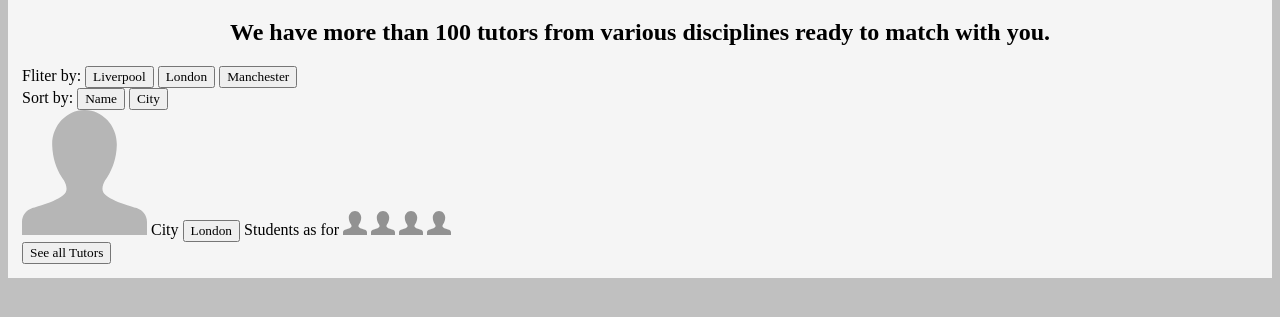
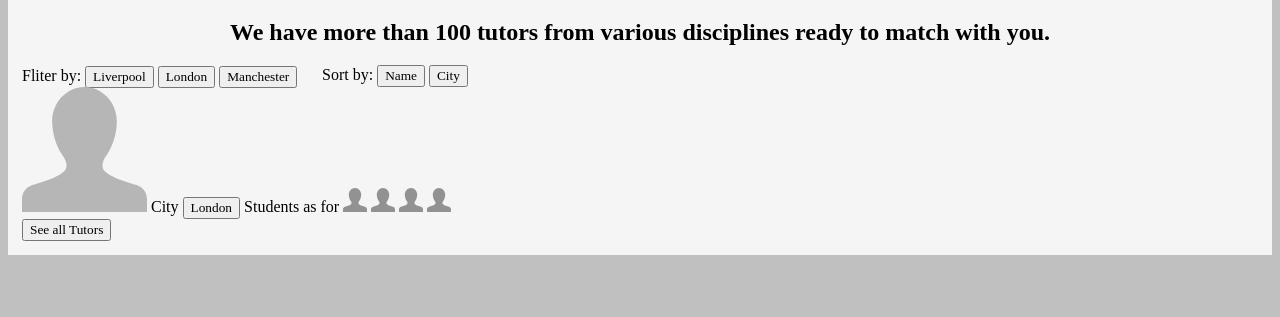
Before and after one commit to ElbertRibeiro/BetProtocol-Developer-Challenge, a plain HTML site: page index.html in a window 1280 px wide. Shown: the part 467-784 px from the top of the page. Drawn offline with Linux system fonts and the light colour scheme; a web font is replaced by a local one.

Commit message:
update html and css

```diff
--- a/index.html
+++ b/index.html
@@ -23,14 +23,14 @@
             </div>
 
             <div>
-                <div>
+                <div class="divFliter">
                     <a>Fliter by:</a>
                     <button>Liverpool</button>
                     <button>London</button>
                     <button>Manchester</button>
                 </div>
 
-                <div>
+                <div class="divSort">
                     <a>Sort by:</a>
                     <button>Name</button>
                     <button>City</button>
--- a/styles/hlmt.css
+++ b/styles/hlmt.css
@@ -63,3 +63,8 @@ html{
     background-color: #F5F5F5;
     padding: 14px;
 }
+
+.divSort{
+    margin-left: 300px;
+    margin-top: -23px;
+}
```
